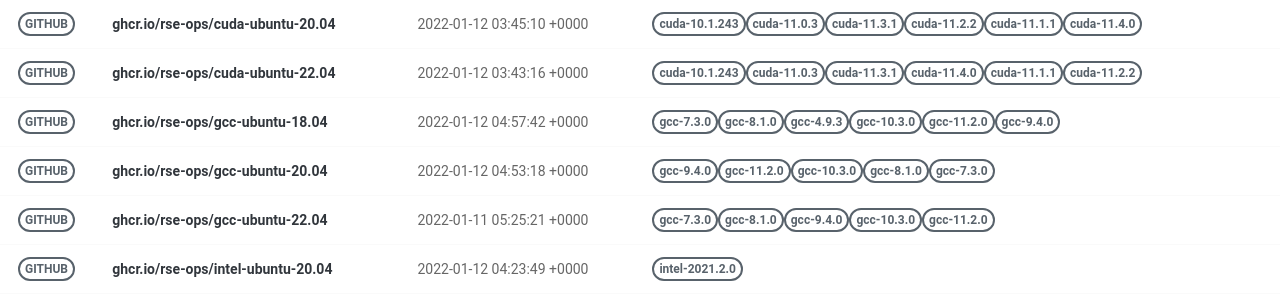
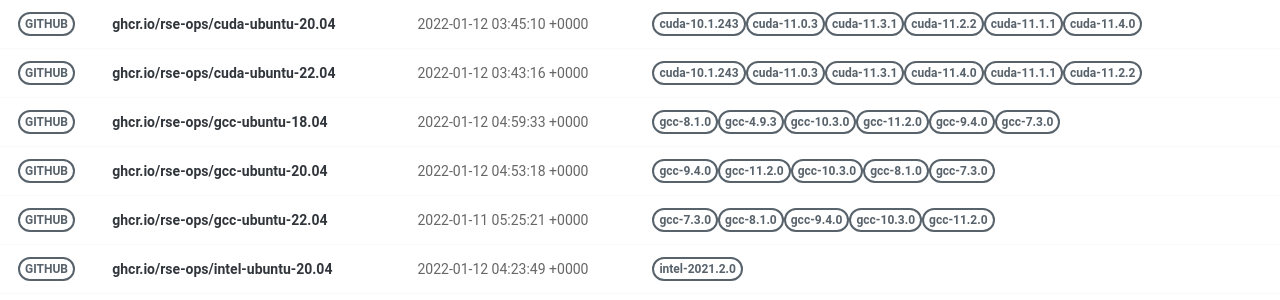
Before and after one commit to rse-ops/docker-images, a Jekyll site: the page built from pages/index.md, in a window 1280 px wide. Shown: the part 277-577 px from the top of the page. Built offline with Jekyll 4.4.1, drawn with Linux system fonts in a browser that asks for light colours; nearby versions of some CDN libraries.

Commit message:
Automated push to update library 2022-01-12

```diff
--- a/_library/ghcr.io-rse-ops-gcc-ubuntu-18.04.md
+++ b/_library/ghcr.io-rse-ops-gcc-ubuntu-18.04.md
@@ -1,14 +1,11 @@
 ---
 layout: container
 name: ghcr.io/rse-ops/gcc-ubuntu-18.04
-updated_at: 2022-01-12 04:57:42.434780
+updated_at: 2022-01-12 04:59:33.002447
 
 
 container_url: https://github.com/orgs/rse-ops/packages/container/package/gcc-ubuntu-18.04
 versions:
- - tag: gcc-7.3.0
-   dockerfile: https://github.com/rse-ops/docker-images/blob/main/ubuntu/gcc/Dockerfile
-   manifest: https://crane.ggcr.dev/manifest/ghcr.io/rse-ops/gcc-ubuntu-18.04:gcc-7.3.0
  - tag: gcc-8.1.0
    dockerfile: https://github.com/rse-ops/docker-images/blob/main/ubuntu/gcc/Dockerfile
    manifest: https://crane.ggcr.dev/manifest/ghcr.io/rse-ops/gcc-ubuntu-18.04:gcc-8.1.0
```
Also changed, not shown: other parts of _library/ghcr.io-rse-ops-gcc-ubuntu-18.04.md (+3 -0 lines).
